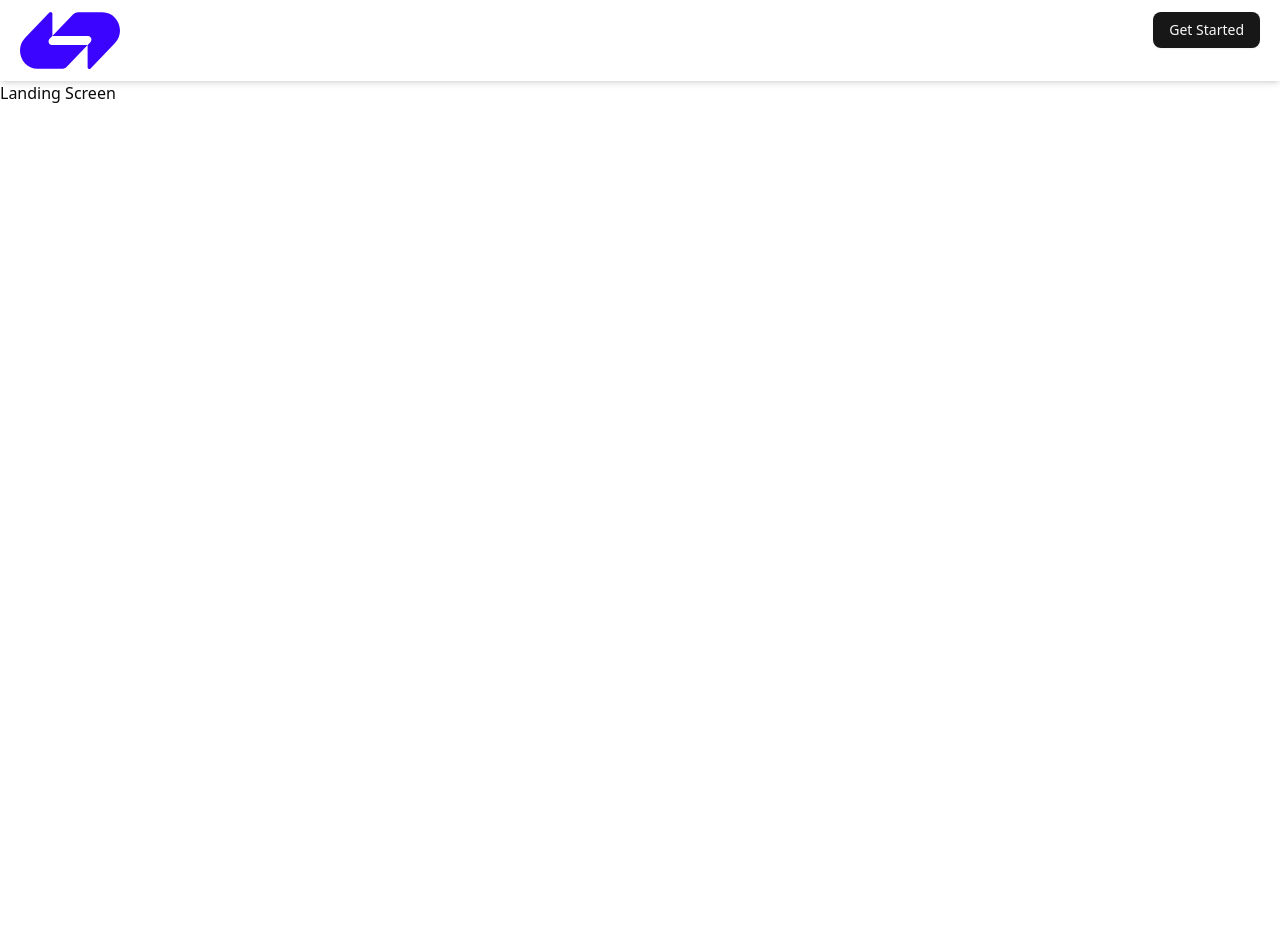
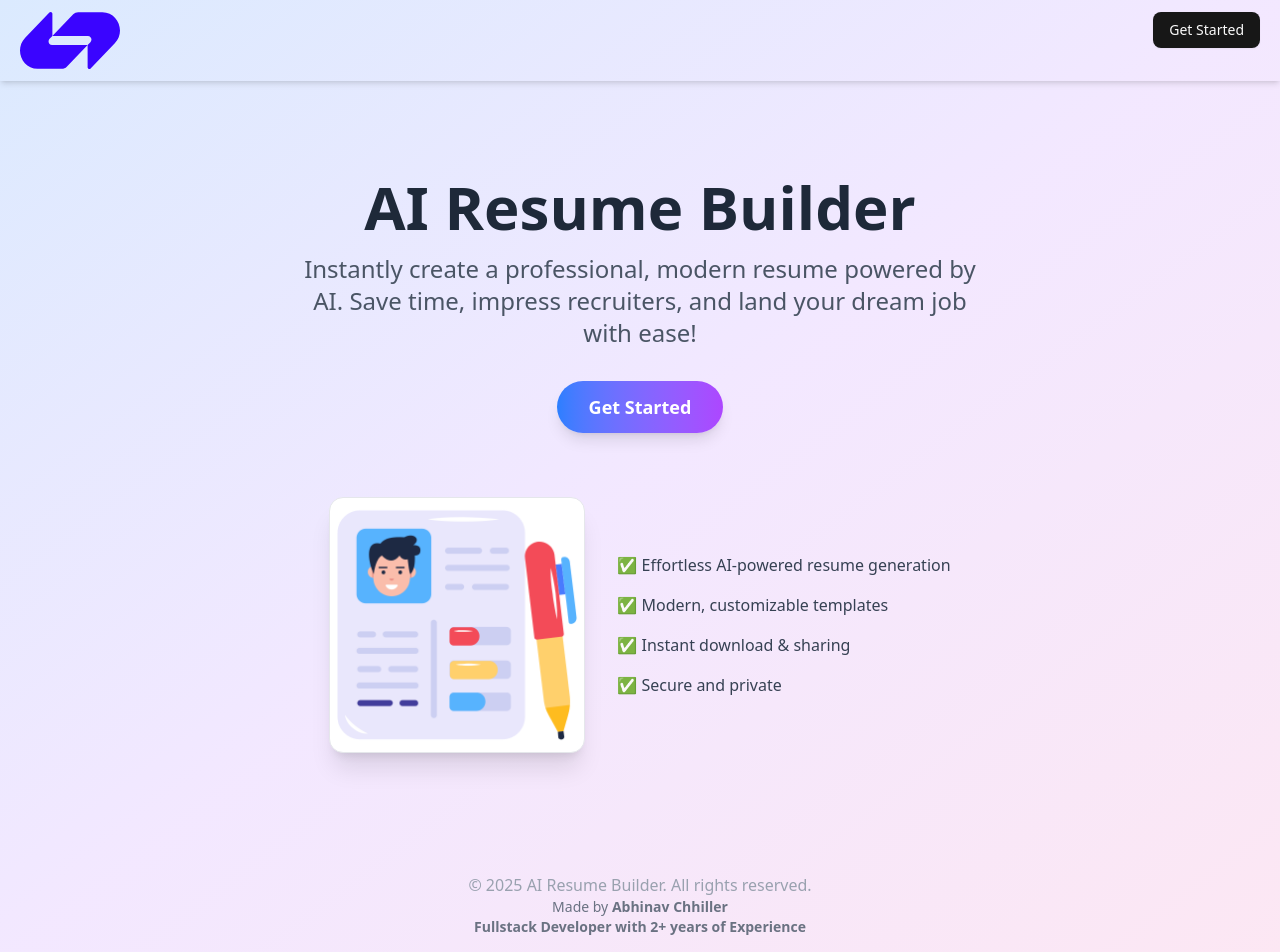
Before and after one commit to AbhinavChhiller/ai-resume-frontend, a React (Vite) app: page / in a window 1280 px wide. Shown: the top 952 px of the page. Before the commit the page ends 800 px from the top, so only its background shows below. Built offline with nearby package versions, Linux system fonts and the light colour scheme; no server answers.

Commit message:
feat: enhance Home component with user authentication and improved layout

```diff
--- a/src/home/index.jsx
+++ b/src/home/index.jsx
@@ -1,14 +1,72 @@
-import Header from '@/components/custom/Header'
-import { UserButton } from '@clerk/clerk-react'
-import React from 'react'
+import Header from "@/components/custom/Header";
+import React from "react";
+import { Link } from "react-router-dom";
+import { useUser } from "@clerk/clerk-react";
 
 const Home = () => {
-  return (
-    <div>
-      <Header/>
-     Landing Screen
-    </div>
-  )
-}
+	const { isSignedIn } = useUser();
 
-export default Home
+	return (
+		<div className="min-h-screen bg-gradient-to-br from-blue-100 via-purple-100 to-pink-100">
+			<Header />
+			<div className="flex flex-col items-center justify-center py-24 px-4">
+				<h1 className="text-4xl md:text-6xl font-extrabold text-gray-800 mb-4 text-center">
+					AI Resume Builder
+				</h1>
+				<p className="text-lg md:text-2xl text-gray-600 mb-8 text-center max-w-2xl">
+					Instantly create a professional, modern resume powered by AI. Save
+					time, impress recruiters, and land your dream job with ease!
+				</p>
+				{/* <Link to="/dashboard">
+          <button className="bg-gradient-to-r from-blue-500 to-purple-500 hover:from-purple-500 hover:to-pink-500 text-white font-semibold px-8 py-3 rounded-full shadow-lg transition-all duration-300 text-lg">
+            Get Started
+          </button>
+        </Link> */}
+				{isSignedIn ? (
+					<Link to="/dashboard">
+						<button className="bg-gradient-to-r from-blue-500 to-purple-500 hover:from-purple-500 hover:to-pink-500 text-white font-semibold px-8 py-3 rounded-full shadow-lg transition-all duration-300 text-lg">
+							Go to Dashboard
+						</button>
+					</Link>
+				) : (
+					<Link to="/auth/sign-in">
+						<button className="bg-gradient-to-r from-blue-500 to-purple-500 hover:from-purple-500 hover:to-pink-500 text-white font-semibold px-8 py-3 rounded-full shadow-lg transition-all duration-300 text-lg">
+							Get Started
+						</button>
+					</Link>
+				)}
+				<div className="mt-16 flex flex-col md:flex-row items-center gap-8">
+					<img
+						src="/cv.png"
+						alt="Resume Preview"
+						className="w-64 h-64 object-contain rounded-xl shadow-xl border border-gray-200 bg-white"
+					/>
+					<div className="max-w-md">
+						<ul className="space-y-4 text-gray-700 text-base">
+							<li>✅ Effortless AI-powered resume generation</li>
+							<li>✅ Modern, customizable templates</li>
+							<li>✅ Instant download & sharing</li>
+							<li>✅ Secure and private</li>
+						</ul>
+					</div>
+				</div>
+			</div>
+			<footer className="text-center text-gray-400 py-6">
+				&copy; {new Date().getFullYear()} AI Resume Builder. All rights
+				reserved.
+				<br />
+				<div className="text-sm text-gray-500">
+					Made by <span className="font-bold">Abhinav Chhiller</span>
+				</div>
+				<div className="text-sm text-gray-500">
+					<span className="font-bold">
+						{" "}
+						Fullstack Developer with 2+ years of Experience
+					</span>
+				</div>
+			</footer>
+		</div>
+	);
+};
+
+export default Home;
```
